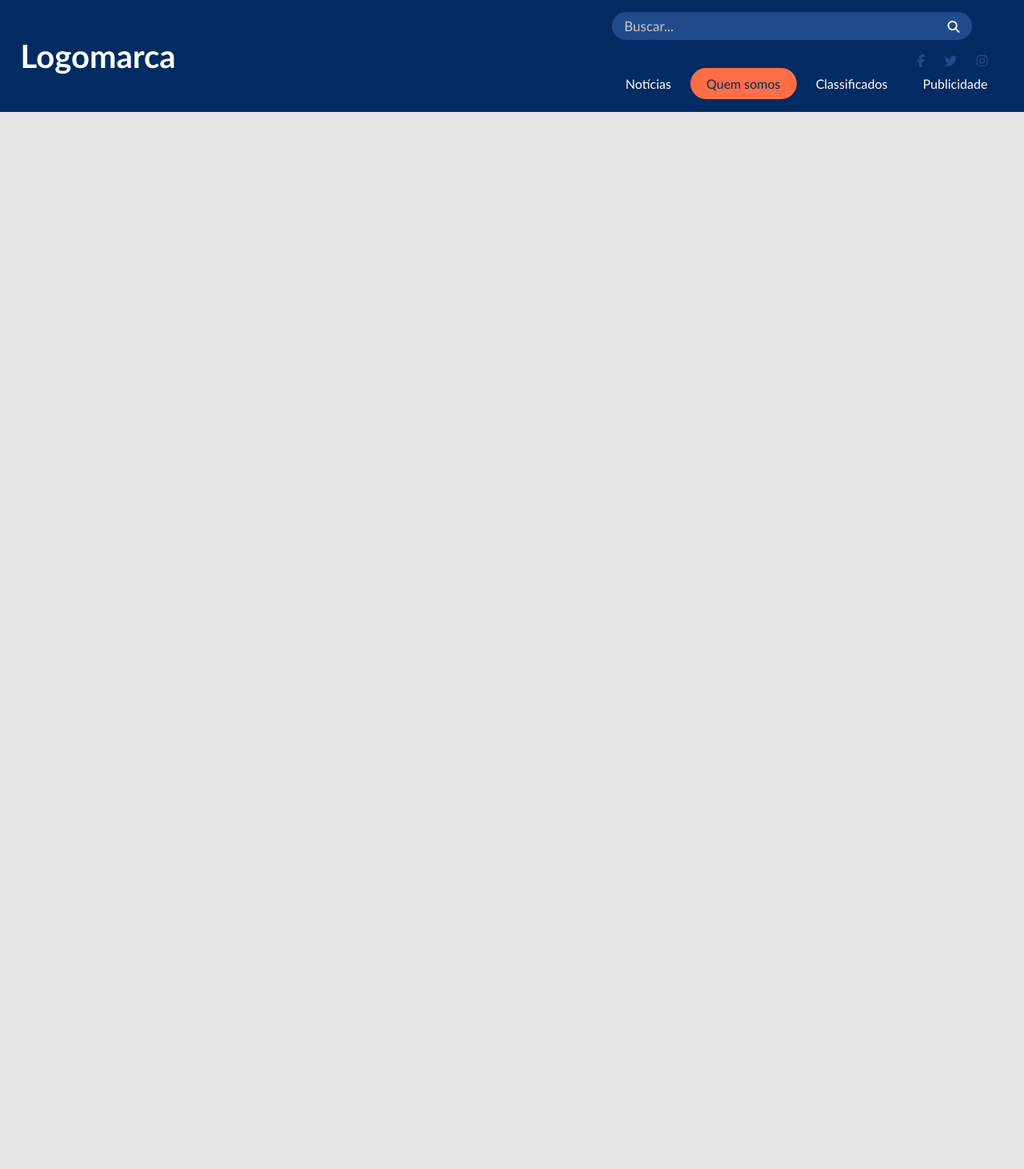
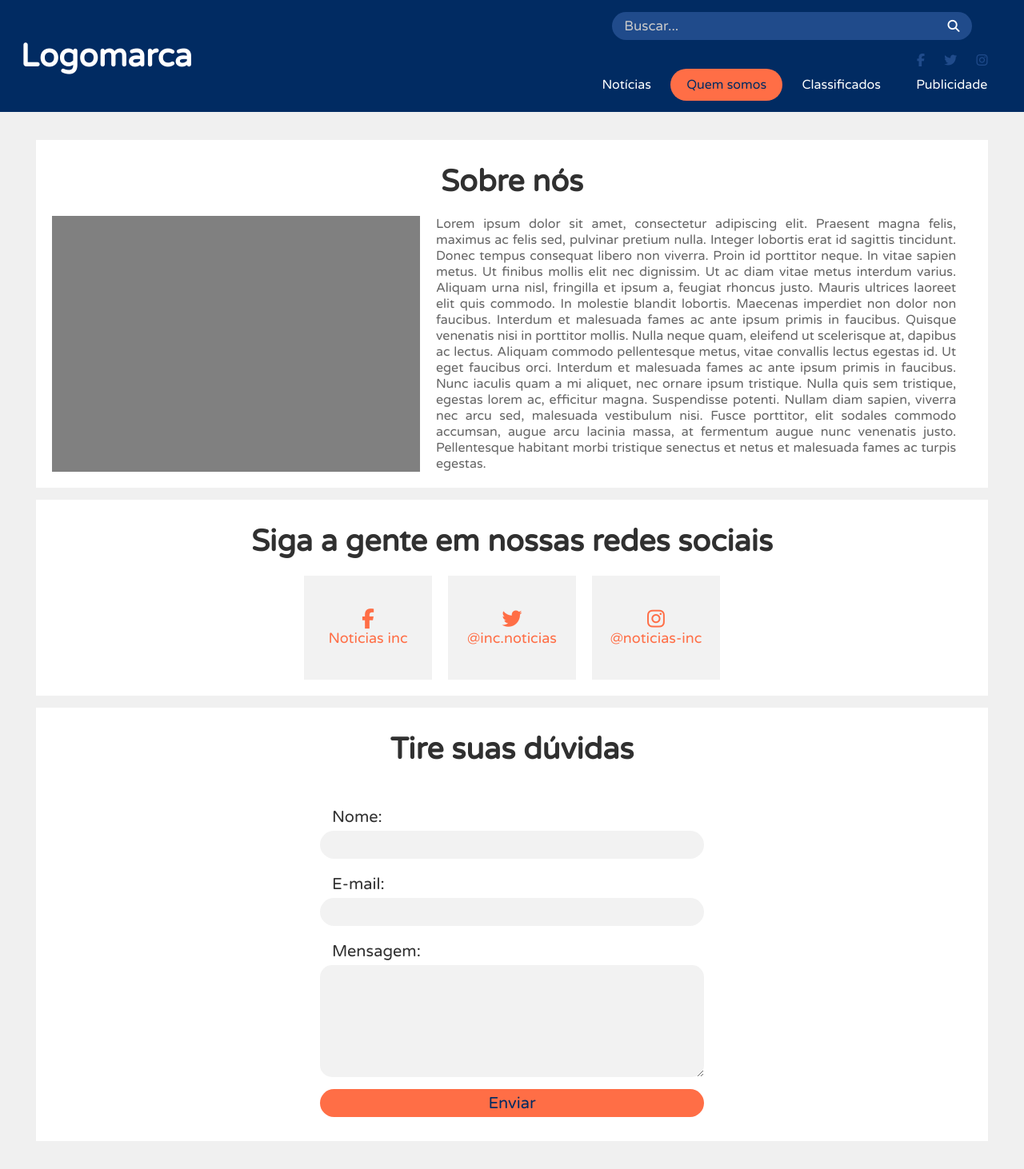
Before and after one commit to Kbakz/portal, a PHP site: page /Portal/quem-somos in a window 1280 px wide. Shown: the whole page at 80% size. Before the commit the page ends 140 px from the top, so only its background shows below. Run offline with PHP 8.4, Linux system fonts and the light colour scheme; some libraries are stand-ins or nearby versions.

Commit message:
Update style.css

```diff
--- a/css/style.css
+++ b/css/style.css
@@ -2,7 +2,7 @@
 	margin: 0;
 	padding: 0;
 	box-sizing: border-box;
-	font-family: calibri;
+	font-family: 'Varela Round', calibri, sans-serif;
 }
 
 .center{
@@ -16,7 +16,7 @@
 }
 
 body{
-	background-color: #e6e6e6;
+	background-color: #f0f0f0;
 }
 
 header{
@@ -69,6 +68,7 @@ header input[type=text]{
 	background-color: #204b8b;
 	border-radius: 20px;
 	border: 0;
+	margin-left: 40px;
 	padding-left: 15px;
 	font-size: 17px;
 }
@@ -372,6 +388,136 @@ section.scroll{
 	text-decoration: none;
 }
 
+/*pagina quem somos*/
+
+.info {
+	width: 100%;
+	padding: 20px;
+	background-color: white;
+	margin: 15px 0;
+}
+
+.titulo-site{
+	font-size: 25px;
+	text-align: center;
+	color: #303030;
+	padding: 10px 0 20px 0;
+}
+
+.info-container {
+	display: flex;
+	flex-wrap: wrap;
+}
+
+.info .logo {
+	width: 40%;
+	background: gray;
+}
+
+.info p {
+	width: 60%;
+	padding: 0 20px;
+	color: #656565;
+	text-align: justify;
+}
+
+.midia {
+	width: 100%;
+	padding: 20px;
+	margin: 15px 0;
+	text-align: center;
+	background-color: white;
+}
+
+.midia-container {
+	display: flex;
+	flex-wrap: wrap;
+	justify-content: center;
+}
+
+.midia-single {
+	display: flex;
+	align-items: center;
+	justify-content: center;
+	width: 160px;
+	height: 130px;
+	margin: 0 10px;
+	background-color: #f2f2f2;
+}
+
+.midia a {
+	display: inline-block;
+	text-decoration: none;
+	color: #ff6e46;
+	font-size: 18px;
+}
+
+.midia i {
+	display: block;
+	font-size: 25px;
+}
+
+.contato {
+	width: 100%;
+	padding: 20px;
+	margin: 15px 0;
+	background-color: white;
+}
+
+.contato form {
+	width: 100%;
+	max-width: 500px;
+	margin: 0 auto;
+	padding: 10px;
+}
+
+.contato input:not([type="submit"]) {
+	width: 100%;
+	height: 35px;
+	padding-left: 15px;
+	outline: none;
+	color: #656565;
+	font-size: 16px;
+	background-color: #f2f2f2;
+	border: none;
+	border-radius: 30px;
+}
+
+.contato textarea {
+	width: 100%;
+	height: 140px;
+	min-height: 35px;
+	padding: 15px;
+	resize: vertical;
+	outline: none;
+	color: #656565;
+	font-size: 16px;
+	background-color: #f2f2f2;
+	border: none;
+	border-radius: 15px;
+}
+
+.contato label {
+	margin: 20px 0 5px 15px;
+	display: block;
+	color: #303030;
+	font-size: 20px;
+	font-weight: 300;
+	cursor: pointer;
+}
+
+.contato input[type=submit] {
+	width: 100%;
+	height: 35px;
+	background-color: #ff6e46;
+	border: none;
+	border-radius: 30px;
+	color: #012b62;
+	font-size: 16px;
+	margin-top: 10px;
+	font-size: 20px;
+}
+
 @media screen and (max-width: 1024px){
 	header.scroll form{
 		text-align: center;
--- a/index.php
+++ b/index.php
@@ -12,6 +12,8 @@
 	<meta name="description" content="">
 	<meta name="keywords" content="">
 	<title>Portal de notícias</title>
+	<link rel="preconnect" href="https://fonts.gstatic.com">
+	<link href="https://fonts.googleapis.com/css2?family=Varela+Round&display=swap" rel="stylesheet">
 	<link rel="stylesheet" type="text/css" href="<?php echo INCLUDE_PATH?>css/style.css">
 </head>
 <body>
--- a/pages/noticias.php
+++ b/pages/noticias.php
@@ -13,6 +13,9 @@
 			</select>
 		</form>
 	</div><!--categoria-->
+	<div class="contato-aside">
+		<p>Entre em contato conosco <a href="<?php echo INCLUDE_PATH?>quem-somos#contato">aqui</a></p>
+	</div>
 </aside>
 
 <div class="box-content">
--- a/pages/quem-somos.php
+++ b/pages/quem-somos.php
@@ -1,6 +1,46 @@
 <div class="box-content">
-    <div >
-
+    <div class="center">
+    	<div class="info">
+    		<div class="titulo-site">
+    			<h1>Sobre nós</h1>
+    		</div>
+    		<div class="info-container">
+    			<div class="logo"></div>
+    			<p>
+    				Lorem ipsum dolor sit amet, consectetur adipiscing elit. Praesent magna felis, maximus ac felis sed, pulvinar pretium nulla. Integer lobortis erat id sagittis tincidunt. Donec tempus consequat libero non viverra. Proin id porttitor neque. In vitae sapien metus. Ut finibus mollis elit nec dignissim. Ut ac diam vitae metus interdum varius. Aliquam urna nisl, fringilla et ipsum a, feugiat rhoncus justo. Mauris ultrices laoreet elit quis commodo. In molestie blandit lobortis. Maecenas imperdiet non dolor non faucibus. Interdum et malesuada fames ac ante ipsum primis in faucibus.
+					Quisque venenatis nisi in porttitor mollis. Nulla neque quam, eleifend ut scelerisque at, dapibus ac lectus. Aliquam commodo pellentesque metus, vitae convallis lectus egestas id. Ut eget faucibus orci. Interdum et malesuada fames ac ante ipsum primis in faucibus. Nunc iaculis quam a mi aliquet, nec ornare ipsum tristique. Nulla quis sem tristique, egestas lorem ac, efficitur magna. Suspendisse potenti. Nullam diam sapien, viverra nec arcu sed, malesuada vestibulum nisi. Fusce porttitor, elit sodales commodo accumsan, augue arcu lacinia massa, at fermentum augue nunc venenatis justo. Pellentesque habitant morbi tristique senectus et netus et malesuada fames ac turpis egestas.
+    			</p>
+    		</div>
+    	</div>
+    	<div class="midia">
+    		<div class="titulo-site">
+    			<h2>Siga a gente em nossas redes sociais</h2>
+    		</div>
+    		<div class="midia-container">
+    			<div class="midia-single">
+    				<a href=""><i class="fab fa-facebook-f"></i> Noticias inc</a>
+    			</div>
+	    		<div class="midia-single">
+	    			<a href=""><i class="fab fa-twitter"></i> @inc.noticias</a>
+	    		</div>
+	    		<div class="midia-single">
+	    			<a href=""><i class="fab fa-instagram"></i> @noticias-inc</a>
+	    		</div>
+    		</div>
+    	</div>
+    	<div id="contato" class="contato">
+    		<div class="titulo-site">
+    			<h2>Tire suas dúvidas</h2>
+    		</div>
+	    	<form>
+	    		<label for="nome">Nome:</label>
+	    		<input type="text" name="nome" id="nome">
+	    		<label for="email">E-mail:</label>
+	    		<input type="email" name="email" id="email">
+	    		<label for="mensagem">Mensagem:</label>
+	    		<textarea name="mensagem" id="mensagem"></textarea>
+	    		<input type="submit" name="enviar" value="Enviar">
+	    	</form>
+    	</div>
     </div>
-</div>
-<!--box-content-->
+</div><!--box-content-->
```
Also changed, not shown: other parts of css/style.css (+22 -7 lines), uploads/kevinlogo.png (added).
